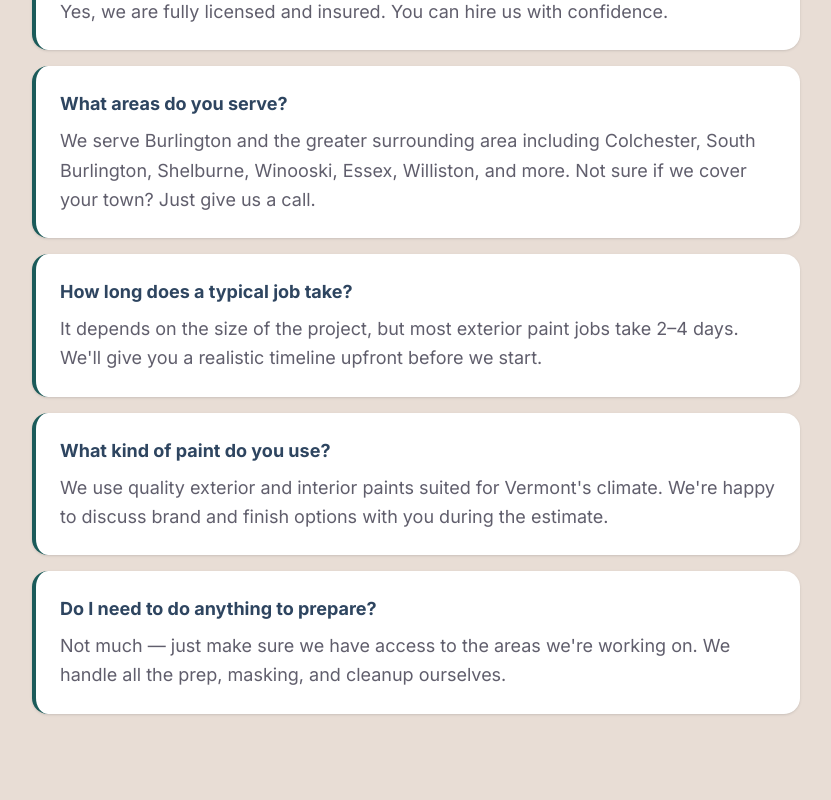
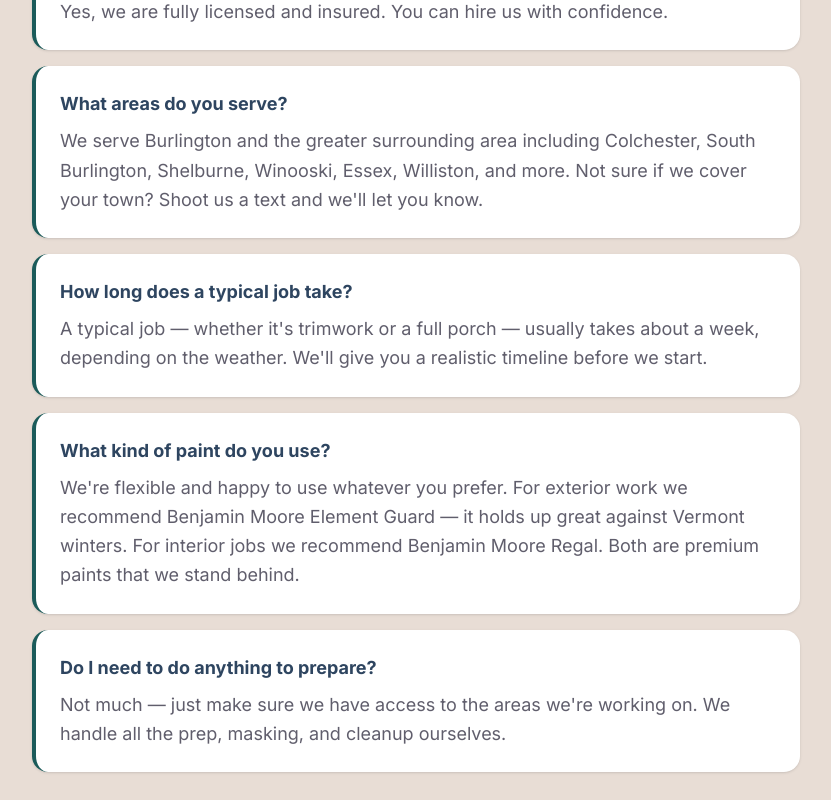
Before and after one commit to bossola2/still-painting-co, a Next.js app: page / in a window 1280 px wide. Shown: the part 3020-3820 px from the top of the page, without its empty margins (224-1055 px from the left). Built offline with nearby package versions, Linux system fonts and the light colour scheme.

Commit message:
Update paint FAQ with exterior and interior recommendations

```diff
--- a/app/page.tsx
+++ b/app/page.tsx
@@ -69,15 +69,15 @@ const faqs = [
   },
   {
     q: "What areas do you serve?",
-    a: "We serve Burlington and the greater surrounding area including Colchester, South Burlington, Shelburne, Winooski, Essex, Williston, and more. Not sure if we cover your town? Just give us a call.",
+    a: "We serve Burlington and the greater surrounding area including Colchester, South Burlington, Shelburne, Winooski, Essex, Williston, and more. Not sure if we cover your town? Shoot us a text and we'll let you know.",
   },
   {
     q: "How long does a typical job take?",
-    a: "It depends on the size of the project, but most exterior paint jobs take 2–4 days. We'll give you a realistic timeline upfront before we start.",
+    a: "A typical job — whether it's trimwork or a full porch — usually takes about a week, depending on the weather. We'll give you a realistic timeline before we start.",
   },
   {
     q: "What kind of paint do you use?",
-    a: "We use quality exterior and interior paints suited for Vermont's climate. We're happy to discuss brand and finish options with you during the estimate.",
+    a: "We're flexible and happy to use whatever you prefer. For exterior work we recommend Benjamin Moore Element Guard — it holds up great against Vermont winters. For interior jobs we recommend Benjamin Moore Regal. Both are premium paints that we stand behind.",
   },
   {
     q: "Do I need to do anything to prepare?",
@@ -488,7 +488,7 @@ export default function Home() {
               </span>
             ))}
           </div>
-          <p className="text-stone/50 mt-8 text-sm">Don&apos;t see your town? Give us a call — we may still be able to help.</p>
+          <p className="text-stone/50 mt-8 text-sm">Don&apos;t see your town? Shoot us a text — we may still be able to help.</p>
         </div>
       </section>
 
```
